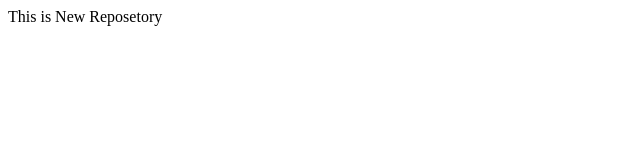
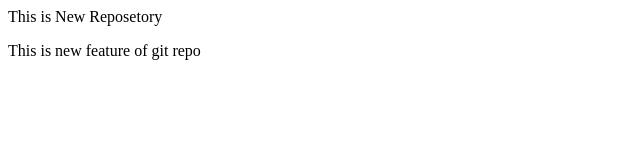
Before and after one commit to shivamsharma7400/localRepo, a plain HTML site: page index.html in a window 1280 px wide. Shown: the whole page, without its empty margins (0-640 px from the left). Drawn offline with Linux system fonts and the light colour scheme.

Commit message:
new Changes in html page

```diff
--- a/index.html
+++ b/index.html
@@ -1 +1,2 @@
 <p>This is New Reposetory</p>
+<p>This is new feature of git repo</p>
```
